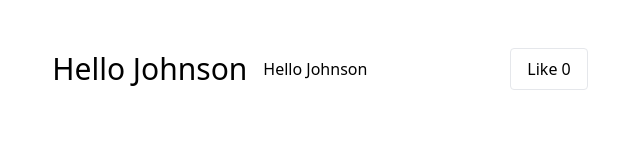
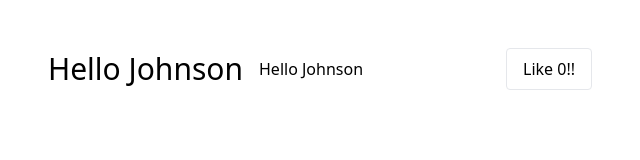
Before and after one commit to Johnson-songxq/basicP3setup, a React app: page / in a window 1280 px wide. Shown: the top 160 px of the page, without its empty margins (320-960 px from the left). Built offline with nearby package versions, Linux system fonts and the light colour scheme.

Commit message:
try push after main protected

```diff
--- a/src/components/LikeButton.js
+++ b/src/components/LikeButton.js
@@ -7,7 +7,7 @@ const LikeButton = () => {
       className="border px-4 py-2 rounded"
       onClick={() => setCount(count + 1)}
     >
-      {`Like ${count}`}
+      {`Like ${count}!!`}
     </button>
   );
   // return React.createElement(
```
